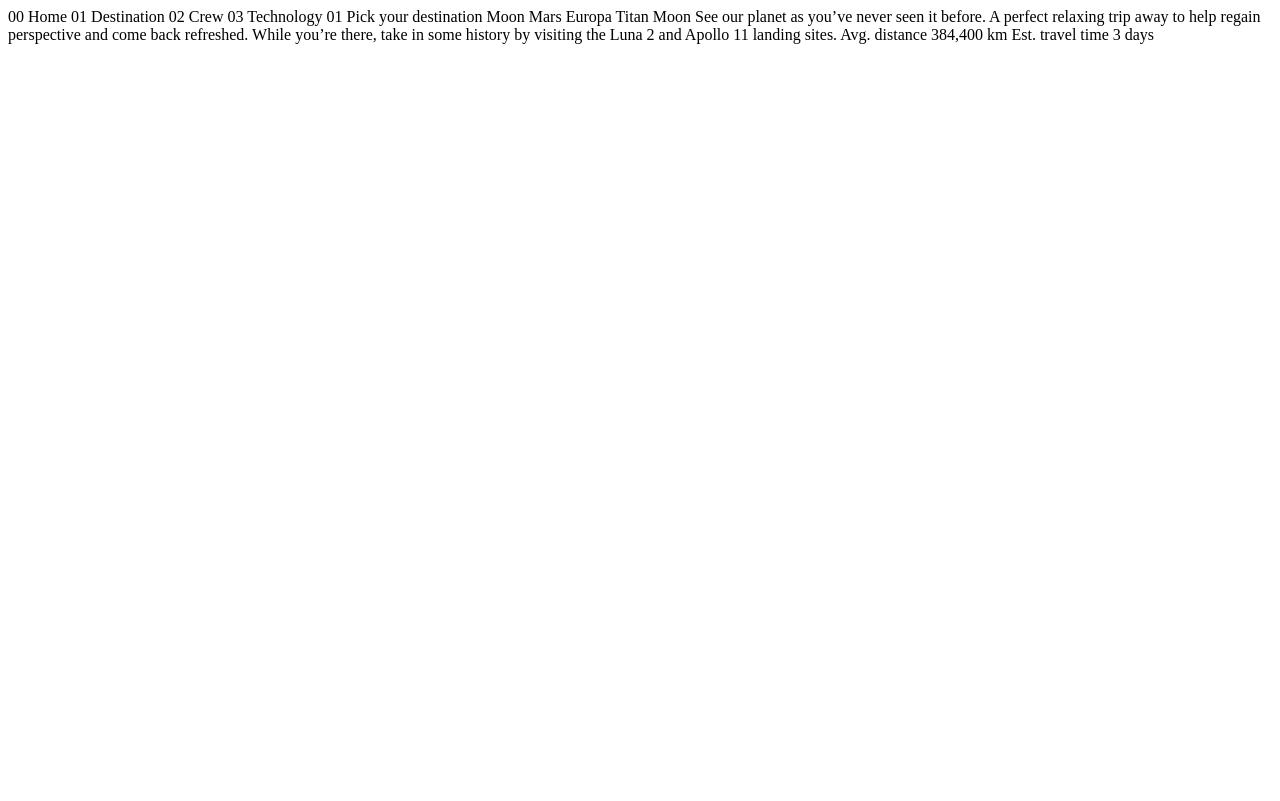
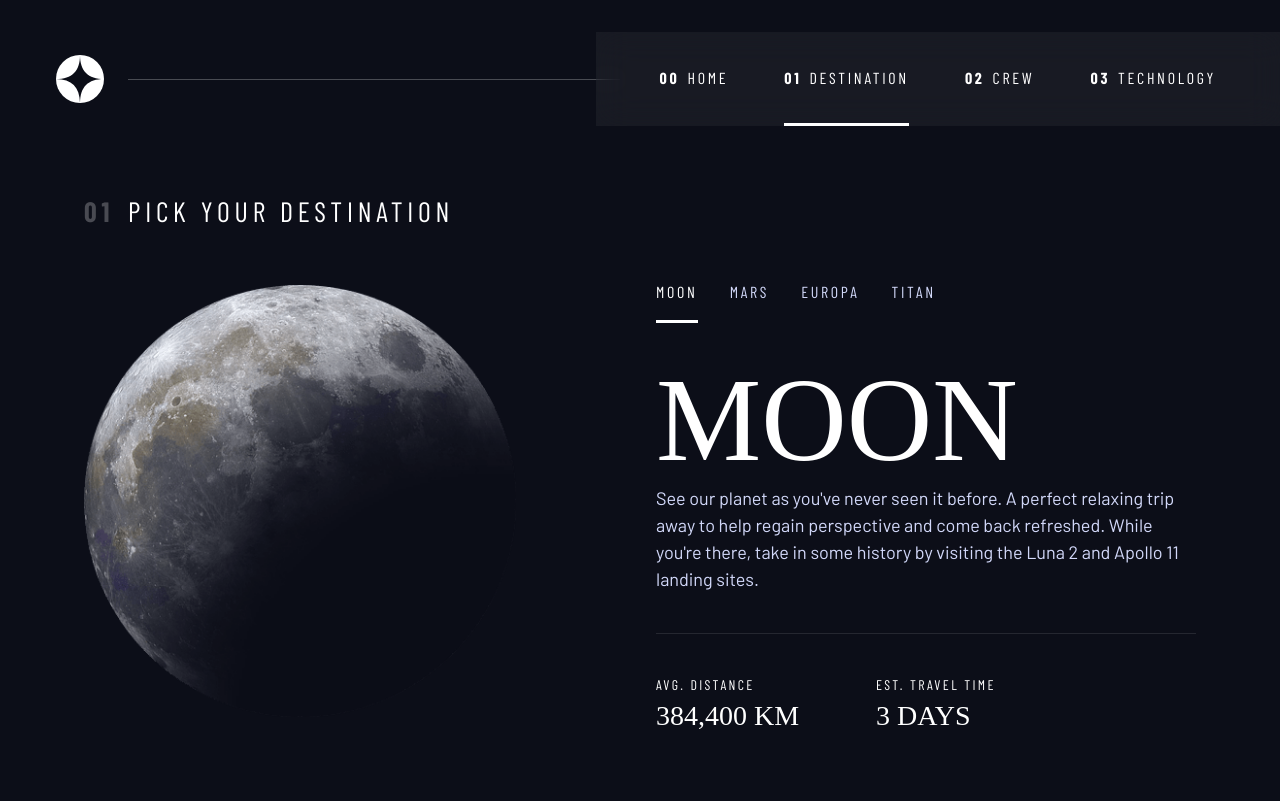
Before and after one commit to carolsemeao/space-tourism-website, a plain HTML site: page destination/moon.html in a window 1280 px wide. Drawn offline with nearby package versions, Linux system fonts and the light colour scheme; a web font is replaced by a local one.

Commit message:
added layout and styling for destination

```diff
--- a/destination/moon.html
+++ b/destination/moon.html
@@ -1,37 +1,71 @@
 <!DOCTYPE html>
 <html lang="en">
-<head>
-  <meta charset="UTF-8">
-  <meta name="viewport" content="width=device-width, initial-scale=1.0">
+  <head>
+    <meta charset="UTF-8" />
+    <meta name="viewport" content="width=device-width, initial-scale=1.0" />
+    <title>Frontend Mentor | Space tourism website</title>
 
-  <link rel="icon" type="image/png" sizes="32x32" href="./assets/favicon-32x32.png">
+    <link rel="icon" type="image/png" sizes="32x32" href="./assets/favicon-32x32.png" />
+    <!-- Google fonts -->
+    <link rel="preconnect" href="https://fonts.googleapis.com" />
+    <link rel="preconnect" href="https://fonts.gstatic.com" crossorigin />
+    <link href="https://fonts.googleapis.com/css2?family=Barlow+Condensed:wght@400;700&family=Bellefair&family=Barlow:wght@400;700&display=swap" rel="stylesheet" />
 
-  <title>Frontend Mentor | Space tourism website</title>
-</head>
-<body>
+    <!-- CSS and JavaScript-->
+    <link rel="stylesheet" href="../index.css" />
+    <script src="js/main.js" defer></script>
+  </head>
+  <body class="destination">
+    <a href="#main" class="skip-to-content">Skip to content</a>
+    <header class="primary-header flex">
+      <div>
+        <img src="../assets/shared/logo.svg" alt="space tourism logo" class="logo">
+      </div>
+      <button class="mobile-nav-toggle" aria-controls="primary-navigation">
+        <span class="sr-only" aria-expanded="false">Menu</span>
+      </button>
+      <nav>
+          <ul id="primary-navigation" data-visible="false" class="primary-navigation flex underline-indicators">
+              <li><a href="index.html" class="txt-white fs-300 uppercase letter-spacing-2 ff-sans-cond"><span aria-hidden="true">00</span>Home</a>
+              <li class="active"><a href="destination.html" class="txt-white fs-300 uppercase letter-spacing-2 ff-sans-cond"><span aria-hidden="true">01</span>Destination</a>
+              <li><a href="crew.html" class="txt-white fs-300 uppercase letter-spacing-2 ff-sans-cond"><span aria-hidden="true">02</span>Crew</a>
+              <li><a href="technology.html" class="txt-white fs-300 uppercase letter-spacing-2 ff-sans-cond"><span aria-hidden="true">03</span>Technology</a>
+          </ul>
+      </nav>
+    </header>
 
-  00 Home
-  01 Destination
-  02 Crew
-  03 Technology
+    <main id="main" class="grid-container grid-container--destination flow">
+      <h1 class="numbered-title"><span aria-hidden="true">01</span>Pick your destination</h1>
 
-  01 Pick your destination
+      <img src="../assets/destination/image-moon.png" alt="the moon">
 
-  Moon
-  Mars
-  Europa
-  Titan
+      <div class="tab-list underline-indicators flex">
+        <button aria-selected="true" class="ff-sans-cond fs-300 uppercase letter-spacing-2 txt-accent bg-dark">Moon</button>
+        <button aria-selected="false" class="ff-sans-cond fs-300 uppercase letter-spacing-2 txt-accent bg-dark">Mars</button>
+        <button aria-selected="false" class="ff-sans-cond fs-300 uppercase letter-spacing-2 txt-accent bg-dark">Europa</button>
+        <button aria-selected="false" class="ff-sans-cond fs-300 uppercase letter-spacing-2 txt-accent bg-dark">Titan</button>
+      </div>
 
-  Moon
+      <article class="destination-info">
+          <h2 class="txt-white fs-900 ff-serif uppercase d-block">Moon</h2>
+          <p class="txt-accent">
+            See our planet as you've never seen it before. A perfect relaxing trip away to help
+            regain perspective and come back refreshed. While you're there, take in some history
+            by visiting the Luna 2 and Apollo 11 landing sites.
+          </p>
 
-  See our planet as you’ve never seen it before. A perfect relaxing trip away to help
-  regain perspective and come back refreshed. While you’re there, take in some history
-  by visiting the Luna 2 and Apollo 11 landing sites.
+          <div class="destination-meta flex">
+            <div>
+              <h3 class="text-accent fs-200 ff-sans-cond letter-spacing-3 uppercase">Avg. distance</h3>
+              <p class="ff-serif uppercase">384,400 km</p>
+            </div>
+            <div>
+              <h3 class="text-accent fs-200 ff-sans-cond letter-spacing-3 uppercase">Est. travel time</h3>
+              <p class="ff-serif uppercase">3 days</p>
+            </div>
+          </div>
+      </article>
+    </main>
 
-  Avg. distance
-  384,400 km
-
-  Est. travel time
-  3 days
-</body>
+  </body>
 </html>
--- a/index.css
+++ b/index.css
@@ -39,6 +39,7 @@
         --fs-800: 6.25rem;
         --fs-700: 3.5rem;
         --fs-600: 2rem;
+        --fs-500: 1.75rem;
         --fs-400: 1.125rem;
     }
 }
@@ -144,38 +145,6 @@ select {
     padding-inline: 2em;
     margin-inline: auto;
     max-width: 80rem;
-}
-
-.grid-container {
-    text-align: center;
-    display: grid;
-    place-items: center;
-    padding-inline: 1rem;
-}
-
-.grid-container * {
-    max-width: 50ch;
-}
-
-@media (min-width: 45em) {
-    .grid-container {
-        text-align: left;
-        column-gap: var(--container-gap, 2rem);
-        grid-template-columns: minmax(2em, 1fr) repeat(2, minmax(0, 40rem)) minmax(2em, 1fr);
-    }
-
-    .grid-container > *:first-child {
-        grid-column: 2;
-    }
-
-    .grid-container > *:last-child {
-        grid-column: 3;
-    }
-
-    .grid-container--home {
-        padding-bottom: max(6rem, 20vh);
-        align-items: end;
-    }
 }
 
 .sr-only {
@@ -482,9 +451,9 @@ select {
 }
 
 
-/* ------------------ */
-/* Page specific      */
-/* ------------------ */
+/* --------------------------- */
+/* Page specific background    */
+/* --------------------------- */
 
 body {
     background-position: bottom center;
@@ -508,3 +477,108 @@ body {
         background-image: url('../assets/home/background-home-desktop.jpg');
     }
 }
+
+/* --------------------------- */
+/* Layout                      */
+/* --------------------------- */
+
+.grid-container {
+    text-align: center;
+    display: grid;
+    place-items: center;
+    padding-inline: 1rem;
+    padding-bottom: 4rem;
+}
+
+.grid-container > p:not([class]){
+    max-width: 50ch;
+}
+
+.numbered-title {
+    grid-area: title;
+}
+
+/* destination layout */
+.grid-container--destination {
+    --flow-space: 2rem;
+    grid-template-areas:
+        'title'
+        'image'
+        'tabs'
+        'content';
+}
+
+.grid-container--destination > img {
+    grid-area: image;
+    max-width: 60%;
+}
+
+.grid-container--destination > .tab-list {
+    grid-area: tabs;
+}
+
+.grid-container--destination > .destination-info {
+    grid-area: content;
+}
+
+.destination-meta {
+    flex-direction: column;
+    border-top: 1px solid hsl( var(--clr-white) / .1);
+    padding-top: 2.5rem;
+    margin-top: 2.5rem;
+}
+
+.destination-meta p {
+    font-size: 1.75rem;
+}
+
+@media (min-width: 35em) {
+    .numbered-title {
+        justify-self: start;
+        margin-top: 2rem;
+    }
+
+    .destination-meta {
+        flex-direction: row;
+        justify-content: space-evenly;
+    }
+}
+
+@media (min-width: 45em) {
+    .grid-container {
+        text-align: left;
+        column-gap: var(--container-gap, 2rem);
+        grid-template-columns: minmax(2em, 1fr) repeat(2, minmax(0, 40rem)) minmax(2em, 1fr);
+    }
+
+    .grid-container--home {
+        padding-bottom: max(6rem, 20vh);
+        align-items: end;
+    }
+
+    .grid-container--home > *:first-child {
+        grid-column: 2;
+    }
+
+    .grid-container--home > *:last-child {
+        grid-column: 3;
+    }
+
+    .grid-container--destination {
+        justify-items: start;
+        align-content: start;
+        grid-template-areas:
+            '. title title .'
+            '. image tabs.'
+            '. image content.'
+    }
+
+    .grid-container--destination > img {
+        max-width: 80%;
+    }
+
+    .destination-meta {
+        --gap: min(6vw, 6rem);
+        justify-content: start;
+    }
+}
```
